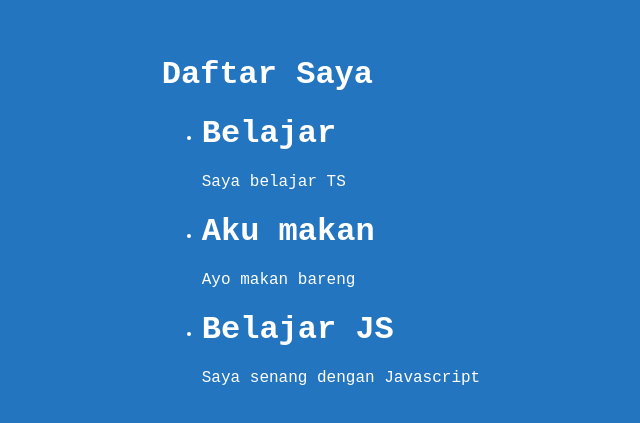
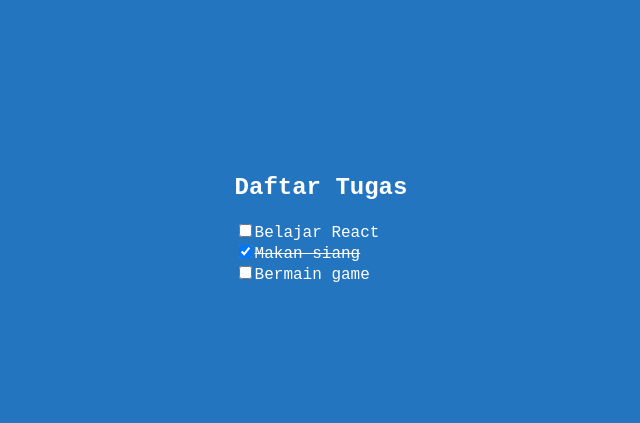
Before and after one commit to RNekoCloud/learn-props, a React (Vite) app: page / in a window 1280 px wide. Shown: the part 181-604 px from the top of the page, without its empty margins (319-959 px from the left). Built offline with nearby package versions, Linux system fonts and the light colour scheme.

Commit message:
feat: add todo exam

```diff
--- a/src/App.tsx
+++ b/src/App.tsx
@@ -1,10 +1,10 @@
-import { UseList } from "./Components/middle/UseList";
+import { UseTask } from "./Components/Todo/UseTask";
 import "./App.css";
 
 export const App = () => {
    return (
       <div>
-         <UseList />
+         <UseTask />
       </div>
    );
 };
--- a/src/Components/Todo/Task.tsx
+++ b/src/Components/Todo/Task.tsx
@@ -0,0 +1,38 @@
+import React from "react";
+
+// Definisikan tipe data untuk tugas
+interface Task {
+   id: number;
+   title: string;
+   completed: boolean;
+}
+
+// Definisikan tipe data props untuk komponen Task
+interface TaskProps {
+   task: Task; // prop task akan berisi data tugas
+   onToggle: (taskId: number) => void; // prop onToggle akan menerima fungsi untuk menandai tugas sebagai selesai
+}
+
+// Komponen Task
+const Task: React.FC<TaskProps> = ({ task, onToggle }) => {
+   const handleToggle = () => {
+      onToggle(task.id);
+   };
+
+   return (
+      <div>
+         <input
+            type='checkbox'
+            checked={task.completed}
+            onChange={handleToggle}
+         />
+         <span
+            style={{ textDecoration: task.completed ? "line-through" : "none" }}
+         >
+            {task.title}
+         </span>
+      </div>
+   );
+};
+
+export default Task;
--- a/src/Components/Todo/TaskList.tsx
+++ b/src/Components/Todo/TaskList.tsx
@@ -0,0 +1,22 @@
+import React from "react";
+import Task from "./Task";
+
+// Definisikan tipe data props untuk komponen TaskList
+interface TaskListProps {
+   tasks: Task[]; // prop tasks akan berisi array dari objek Task
+   onToggle: (taskId: number) => void; // prop onToggle akan menerima fungsi untuk menandai tugas sebagai selesai
+}
+
+// Komponen TaskList
+const TaskList: React.FC<TaskListProps> = ({ tasks, onToggle }) => {
+   return (
+      <div>
+         <h2>Daftar Tugas</h2>
+         {tasks.map((task) => (
+            <Task key={task.id} task={task} onToggle={onToggle} />
+         ))}
+      </div>
+   );
+};
+
+export default TaskList;
--- a/src/Components/Todo/UseTask.tsx
+++ b/src/Components/Todo/UseTask.tsx
@@ -0,0 +1,30 @@
+import React, { useState } from "react";
+import TaskList from "./TaskList";
+
+interface Task {
+   id: number;
+   title: string;
+   completed: boolean;
+}
+
+export const UseTask: React.FC = () => {
+   const [tasks, setTasks] = useState<Task[]>([
+      { id: 1, title: "Belajar React", completed: false },
+      { id: 2, title: "Makan siang", completed: true },
+      { id: 3, title: "Bermain game", completed: false },
+   ]);
+
+   const handleTaskToggle = (taskId: number) => {
+      setTasks((prevTasks) =>
+         prevTasks.map((task) =>
+            task.id === taskId ? { ...task, completed: !task.completed } : task
+         )
+      );
+   };
+
+   return (
+      <div>
+         <TaskList tasks={tasks} onToggle={handleTaskToggle} />
+      </div>
+   );
+};
```
